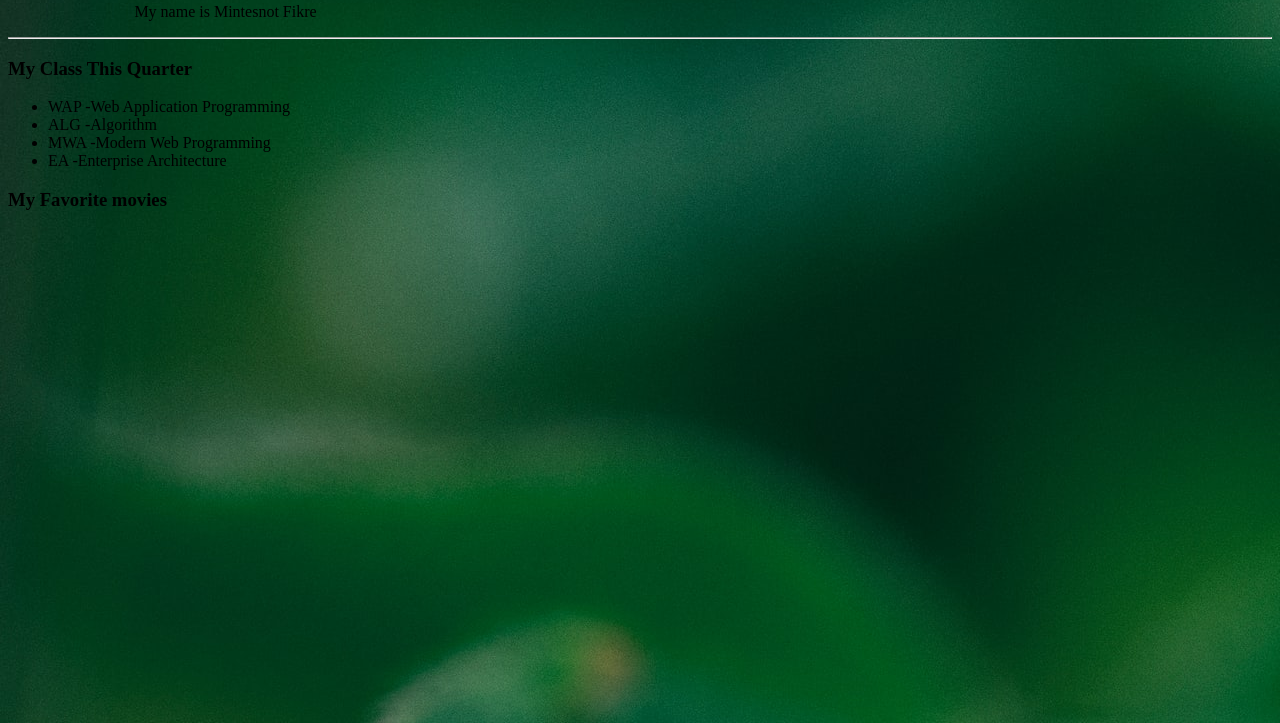
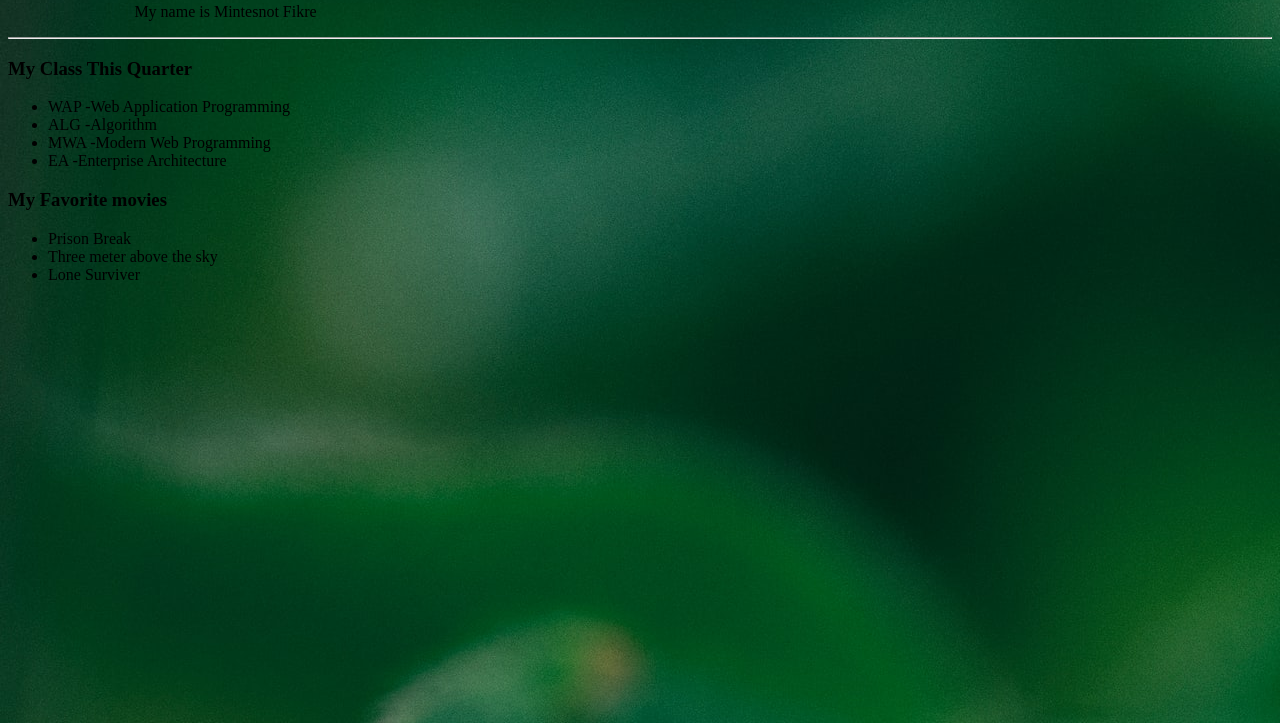
Before and after one commit to MintuTF/MintuTF.github.io, a plain HTML site: page aboutme.html in a window 1280 px wide. Shown: the part 77-800 px from the top of the page. Drawn offline with Linux system fonts and the light colour scheme.

Commit message:
validator

```diff
--- a/aboutme.html
+++ b/aboutme.html
@@ -27,12 +27,27 @@
     </li>
     <li>
         EA -Enterprise Architecture
+        </li>
 </ul>
 
 <h3>
     My Favorite movies
 </h3>
 
+
+<ul>
+    <li>
+        Prison Break
+    </li>
+    <li>
+        Three meter above the sky
+        </li>
+    <li>
+        Lone Surviver
+    </li>
+
+</ul>
+
 </body>
 
 </html>
```
Also changed, not shown: index.html (+2 -2 lines).
